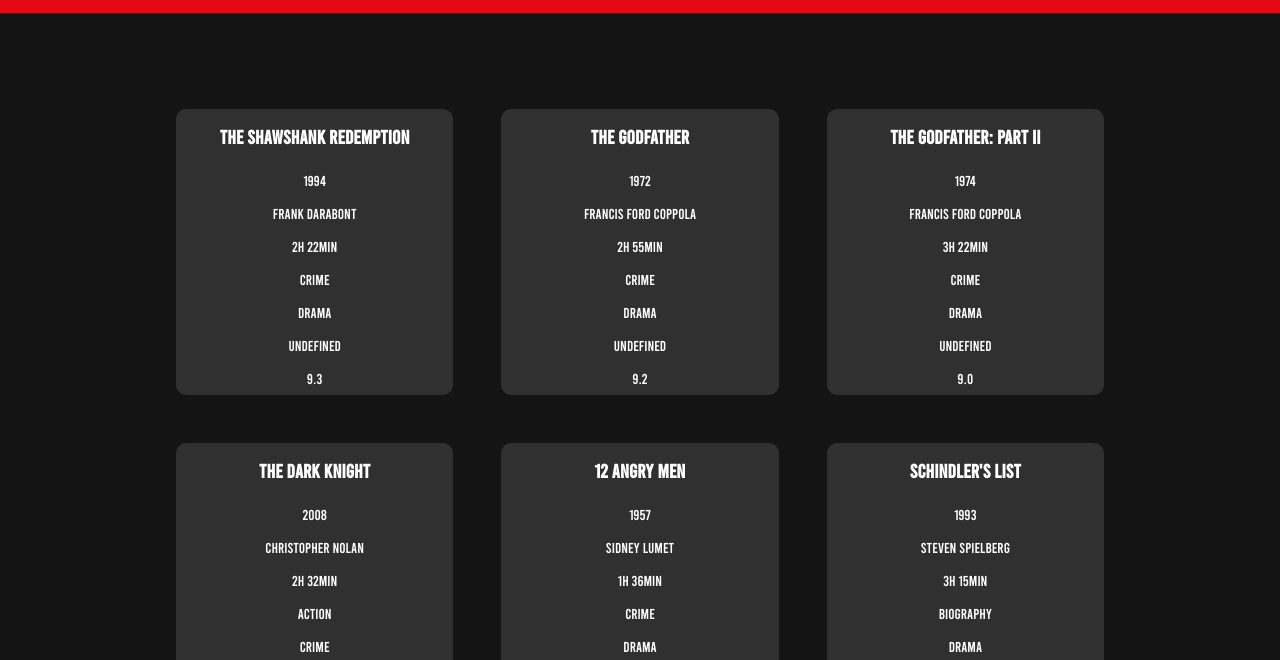
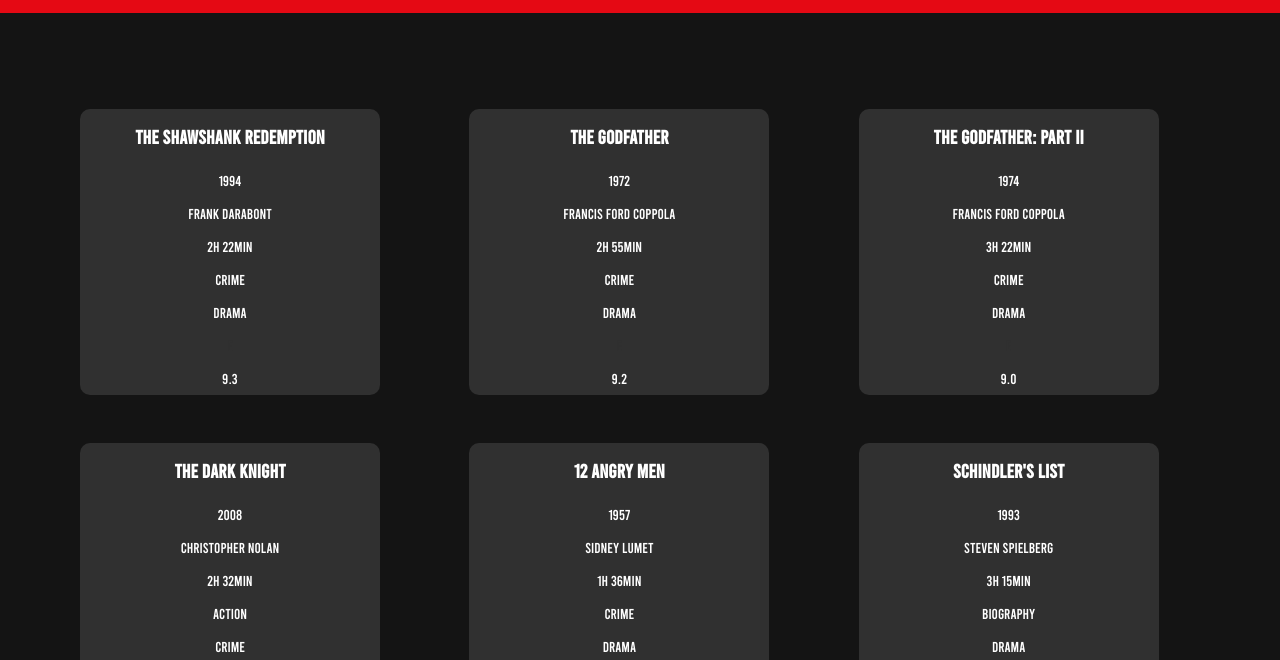
Before and after one commit to abothke/movie-database-js, a plain HTML site: page index.html in a window 1280 px wide. Shown: the part 111-771 px from the top of the page. Drawn offline with Linux system fonts and the light colour scheme.

Commit message:
feat: Function to remove undefined values from the array (genre) and replacing it with a single character in the same color as the BG. :D

```diff
--- a/assets/css/style.css
+++ b/assets/css/style.css
@@ -73,7 +73,7 @@ button {
 display: grid;
 grid-template-columns: repeat(3, 1fr);
 grid-gap: 1rem;
-width: 75%;
+width: 90%;
 margin: 0 auto;
 padding-top: 5rem;
 }
--- a/assets/js/main.js
+++ b/assets/js/main.js
@@ -23,10 +23,24 @@ const movieElement = (movie) => {
     return movieDiv;
 }
 
+
+// Funktion, welche alle Werte aus dem DOM mit Klassen, die mit .movie-genre beginnen, die undefined sind, durch einen leeren String ersetzt nachdem der Inhalt durch javascript durch movieElement() erstellt wurde
+
 // for-schleife, die für jedes Element des Arrays movies ein Film-Element erstellt und in den Container einfügt
 for (let i = 0; i < movies.length; i++) {
     movieContainer.appendChild(movieElement(movies[i]));
 }
+
+const replaceUndefined = () => {
+    const movieContent = document.querySelectorAll("[class^='movie-genre']");
+    for (let i = 0; i < movieContent.length; i++) {
+        if (movieContent[i].innerHTML === "undefined") {
+            movieContent[i].outerHTML = "<p style='color: #303030;'>e</p>";
+        }
+    }
+    return replaceUndefined
+}
+replaceUndefined();
 
 // funktion, die die Filme nach dem Titel sortiert und in der richtigen Reihenfolge anzeigt
 const sortMovies = () => {
@@ -87,5 +101,5 @@ const searchMovie = () => {
     }
     return searchMovie
 }
-
+// Eventlistener, der die Suchfunktion ausführt, sobald eine Taste gedrückt wird, als eine Art Live-Suche
 document.getElementById("search").addEventListener("keyup", searchMovie);
```
